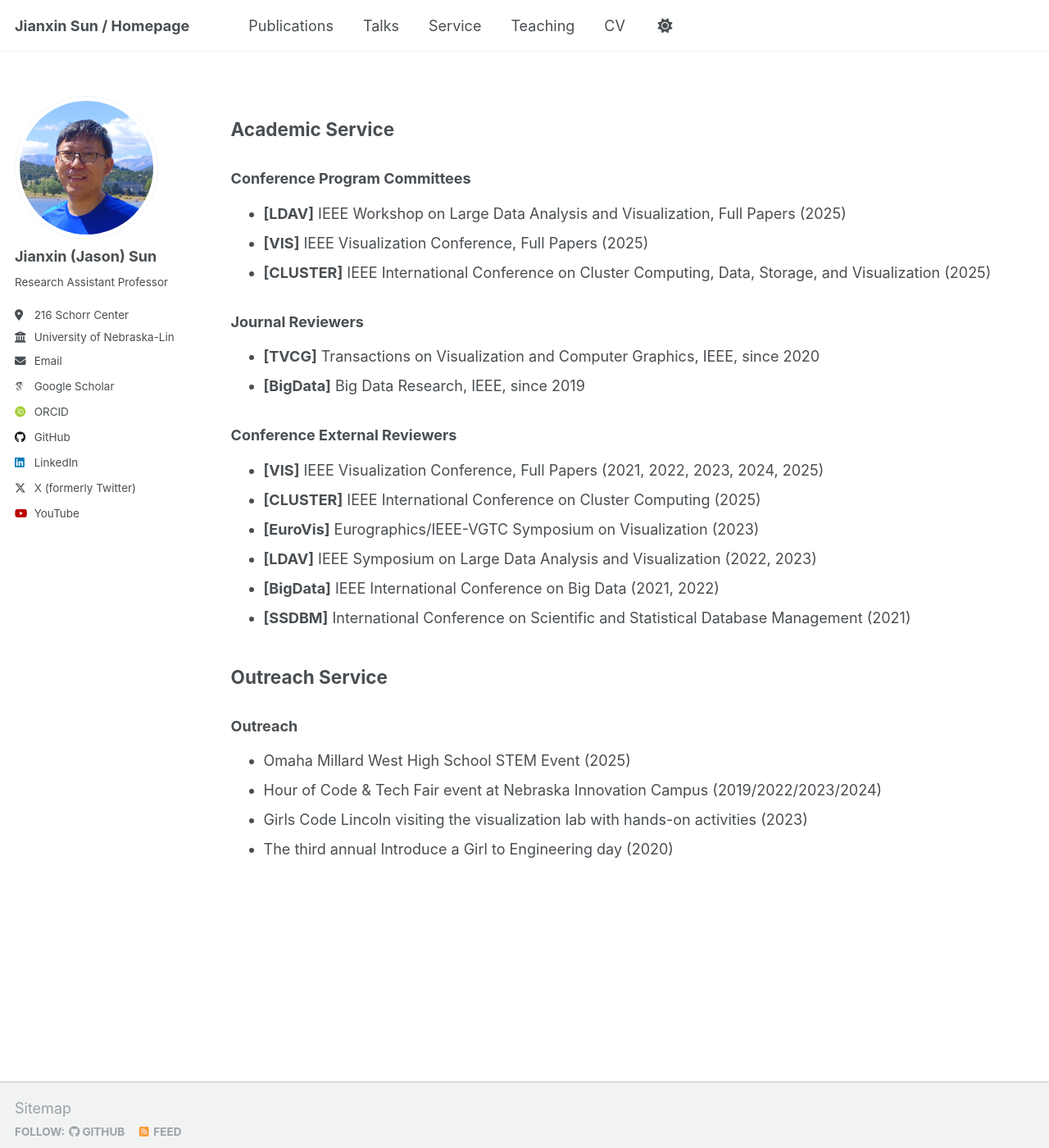
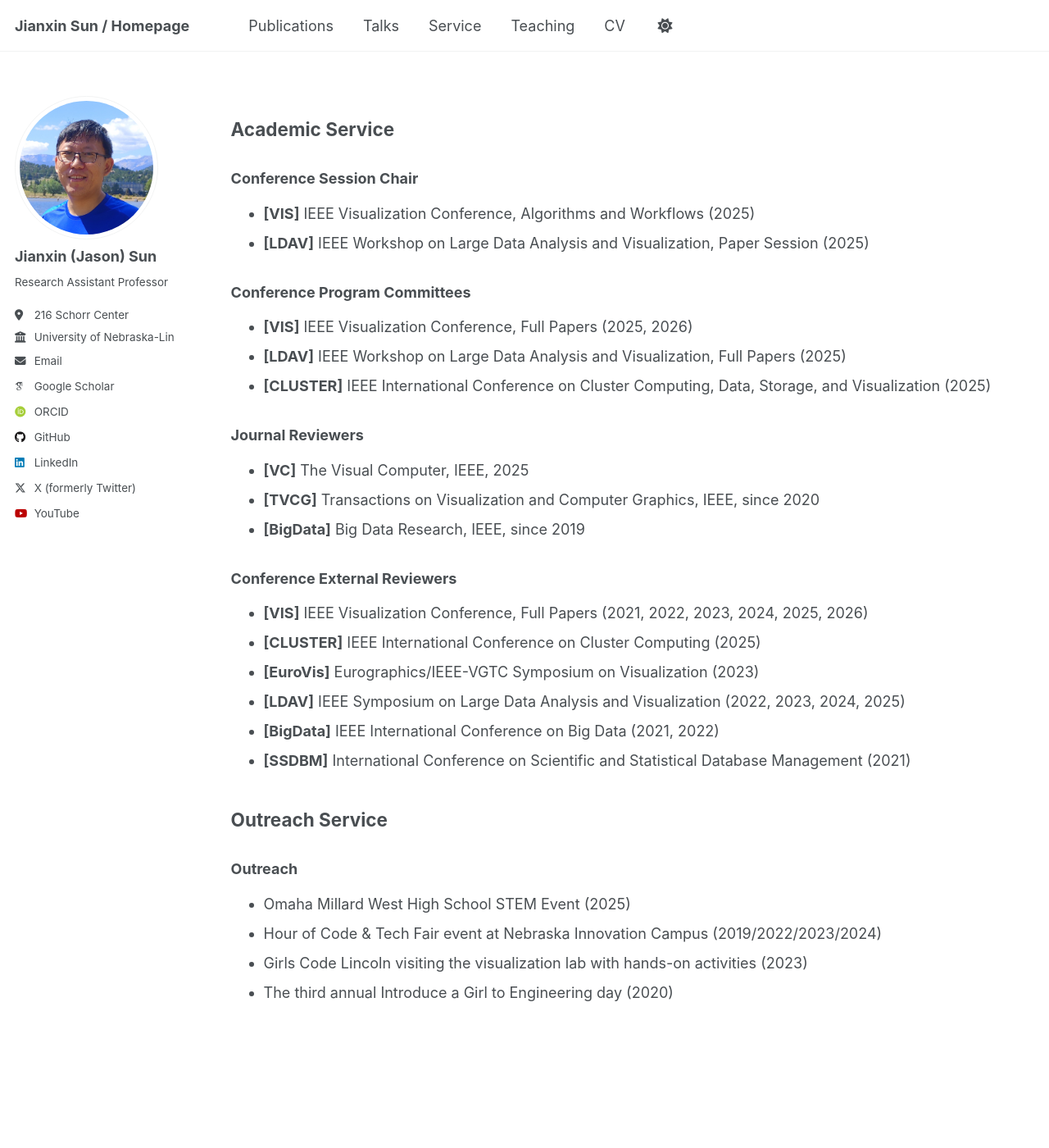
Before and after one commit to sunjianxin/sunjianxin.github.io, a Jekyll site: the page built from _pages/portfolio.html, in a window 1280 px wide and 1400 px high. Shown: the whole window at 82% size. Built offline with Jekyll 4.4.1, drawn with Linux system fonts in a browser that asks for light colours; some web fonts are replaced.

Commit message:
Update portfolio.html

```diff
--- a/_pages/portfolio.html
+++ b/_pages/portfolio.html
@@ -6,23 +6,29 @@ author_profile: true
 ---
 
 <h2>Academic Service</h2>
+<h3>Conference Session Chair</h3>
+<ul>
+  <li><strong>[VIS]</strong> IEEE Visualization Conference, Algorithms and Workflows (2025)</li>
+  <li><strong>[LDAV]</strong> IEEE Workshop on Large Data Analysis and Visualization, Paper Session (2025)</li>
+</ul>
 <h3>Conference Program Committees</h3>
 <ul>
+  <li><strong>[VIS]</strong> IEEE Visualization Conference, Full Papers (2025, 2026)</li>
   <li><strong>[LDAV]</strong> IEEE Workshop on Large Data Analysis and Visualization, Full Papers (2025)</li>
-  <li><strong>[VIS]</strong> IEEE Visualization Conference, Full Papers (2025)</li>
   <li><strong>[CLUSTER]</strong> IEEE International Conference on Cluster Computing, Data, Storage, and Visualization (2025)</li>
 </ul>
 <h3>Journal Reviewers</h3>
 <ul>
+  <li><strong>[VC]</strong> The Visual Computer, IEEE, 2025</li>
   <li><strong>[TVCG]</strong> Transactions on Visualization and Computer Graphics, IEEE, since 2020</li>
   <li><strong>[BigData]</strong> Big Data Research, IEEE, since 2019</li>
 </ul>
 <h3>Conference External Reviewers</h3>
 <ul>
-  <li><strong>[VIS]</strong> IEEE Visualization Conference, Full Papers (2021, 2022, 2023, 2024, 2025)</li>
+  <li><strong>[VIS]</strong> IEEE Visualization Conference, Full Papers (2021, 2022, 2023, 2024, 2025, 2026)</li>
   <li><strong>[CLUSTER]</strong> IEEE International Conference on Cluster Computing (2025)</li>
   <li><strong>[EuroVis]</strong> Eurographics/IEEE-VGTC Symposium on Visualization (2023)</li>
-  <li><strong>[LDAV]</strong> IEEE Symposium on Large Data Analysis and Visualization (2022, 2023)</li>
+  <li><strong>[LDAV]</strong> IEEE Symposium on Large Data Analysis and Visualization (2022, 2023, 2024, 2025)</li>
   <li><strong>[BigData]</strong> IEEE International Conference on Big Data (2021, 2022)</li>
   <li><strong>[SSDBM]</strong> International Conference on Scientific and Statistical Database Management (2021)</li>
 </ul>
```
